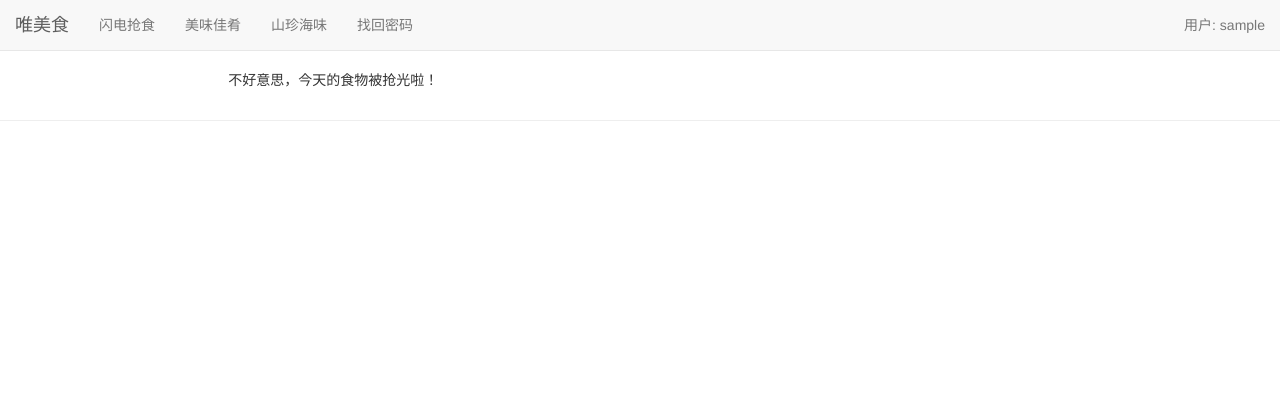
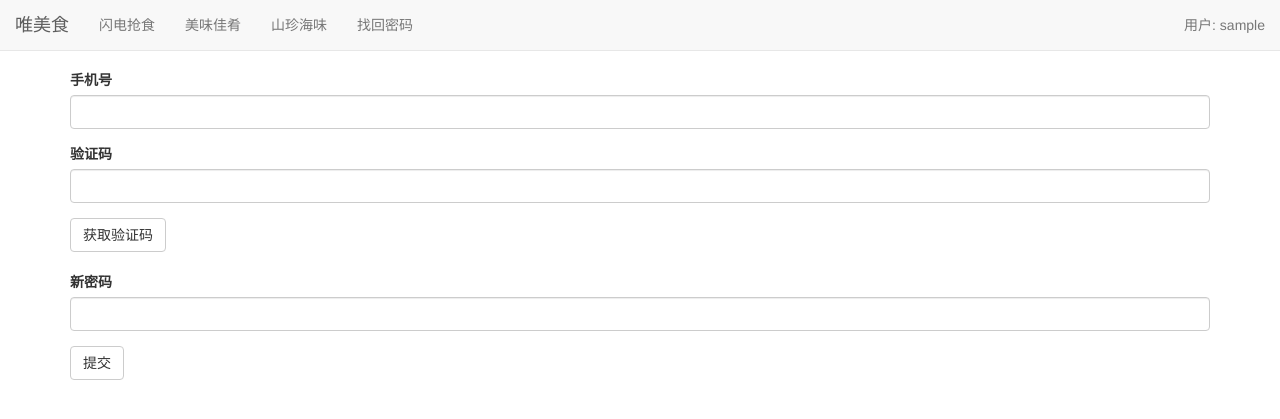
Before and after one commit to GCat12138/GCat, a Flask app: page /forgot_password in a window 1280 px wide; the page is wider, and only the part inside the window is pictured. Shown: the top 419 px of that part. Run offline with Flask 2, Linux system fonts and the light colour scheme; the visitor is signed in with stand-in values (Sample User, id 1); data comes from the database, SQL or seed files in the repository; data that the repository does not hold is empty; parts of the project's set-up code (start-up, migrations or seed data) failed here and were passed over; some libraries are stand-ins or nearby versions.

Commit message:
add functionality - forgot password

```diff
--- a/app/main/forms.py
+++ b/app/main/forms.py
@@ -31,3 +31,9 @@ class ChangePasswordForm(Form):
     oldPassword = PasswordField(u"旧密码",validators=[Required(), Length(min=6, max=15)])
     newPassword = PasswordField(u"新密码",validators=[Required(), Length(min=6, max=15)])
     submit = SubmitField(u"提交")
+
+class ForgotPasswordForm(Form):
+    phoneNumber = StringField(u"手机号", validators=[Required(), Length(min=11, max=11)])
+    verification = StringField(u"验证码", validators=[Required()])
+    password = PasswordField(u"新密码", validators=[Required(), Length(min=6, max=15)])
+    submit = SubmitField(u"提交")
--- a/app/main/views.py
+++ b/app/main/views.py
@@ -4,7 +4,8 @@ from ..models import User, Address, ActualMeal, Meal, Picture, Order,\
         SMSModel, LikeModel
 from flask import render_template, request, redirect, url_for, flash
 from . import main
-from forms import UserForm, LoginForm, SMSForm, ChangePasswordForm
+from forms import UserForm, LoginForm, SMSForm, ChangePasswordForm,\
+        ForgotPasswordForm
 from flask.ext.login import current_user, login_user, logout_user,\
         login_required
 import flask
@@ -265,7 +266,6 @@ def LogOut():
     return redirect( url_for('main.index') )
 
 @main.route('/like', methods=['POST'])
-@login_required
 def Like():
     mealId = request.form['mealId']
     newLike = LikeModel()
@@ -323,7 +323,6 @@ def MakeOrderHelperFunction( amealID ):
     return newOrder
 
 @main.route('/make_order/<int:amealID>', methods=['GET'])
-@login_required
 def MakeOrder( amealID ):
     if current_user.is_authenticated():
         if Order.query.filter_by(amealId=amealID, userID = current_user.id).count() == 0:
@@ -422,11 +421,13 @@ def SMS():
         return '1'
     return url
 
+#Crap, they don't want this
 @main.route('/change_password', methods=["GET", "POST"])
 def ChangePassword():
     cPasswordForm = ChangePasswordForm(request.form)
     if cPasswordForm.validate_on_submit():
-        old_user = User.query.filter_by(phoneNumber = cPasswordForm.phoneNumber.data).first()
+        old_user = User.query.filter_by(
+                phoneNumber = cPasswordForm.phoneNumber.data).first()
         if old_user:
             if old_user.verify_password(cPasswordForm.oldPassword.data):
                 old_user.password = cPasswordForm.newPassword.data
@@ -458,6 +459,43 @@ def checkPhoneNumber(phoneNumber):
         #user exists
         return '1'
 
+@main.route('/forgot_password', methods=["GET", "POST"])
+def ForgotPassword():
+    forgotForm = ForgotPasswordForm( request.form )
+    if forgotForm.validate_on_submit():
+        verification_code = forgotForm.verification.data
+        phoneNumber = forgotForm.phoneNumber.data
+        password = forgotForm.password.data
+
+        sms_code = SMSModel.query.filter_by(phoneNumber = phoneNumber).first()
+        if sms_code.number != int(verification_code):
+            flash(u"验证码输入错误，请重新获取")
+        else:
+            user = User.query.filter_by(phoneNumber = phoneNumber).first()
+            if user is None:
+                flash(u"该手机号还未注册")
+            else:
+                user.password = password
+                try:
+                    db.session.add( user )
+                    db.session.commit()
+                except Exception as e :
+                    print e
+                    db.session.rollback()
+                    flash(u"更改失败")
+                    return render_template(
+                                "forgot.html",
+                                forgot_form = forgotForm
+                                )
+
+
+                return redirect( url_for("main.LogOut") )
+
+    return render_template(
+                "forgot.html",
+                forgot_form = forgotForm
+                )
+    pass
 
 @main.route('/test', methods=['POST', 'GET'])
 def test():
--- a/app/templates/base.html
+++ b/app/templates/base.html
@@ -20,7 +20,7 @@
         {% if not current_user.is_authenticated() %}
           <li><a href="/#reg_login">登陆/注册</a></li>
         {% else %}
-          <li><a href="/logout">找回密码</a></li>
+          <li><a href="{{url_for('main.ForgotPassword')}}">找回密码</a></li>
         {% endif %}
       </ul>
       {% if current_user.is_authenticated() %}
--- /dev/null
+++ b/app/templates/forgot.html
@@ -0,0 +1,26 @@
+{% extends "base.html" %}
+{% import "bootstrap/wtf.html" as wtf %}
+{% block content %}
+
+  <div class="container">
+    {% for message in get_flashed_messages() %}
+      <div class="alert alert-warning">
+        <button type="button" class="close" data-dismiss="alert">&times;</button>
+        {{message}}
+      </div>
+    {% endfor %}
+  </div>
+
+  <div class="container">
+    <form action="{{url_for('main.ForgotPassword')}}" method="POST">
+      {{forgot_form.hidden_tag()}}
+      {{wtf.form_errors( forgot_form, hiddens="only") }}
+
+      {{wtf.form_field(forgot_form.phoneNumber)}}
+      {{wtf.form_field(forgot_form.verification)}}
+      <button type="button" class="btn btn-default" id="get_v_code_btn">获取验证码</button> <br > <br>
+      {{wtf.form_field(forgot_form.password)}}
+      {{wtf.form_field(forgot_form.submit)}}
+    </form>
+  </div>
+{% endblock %}
```
